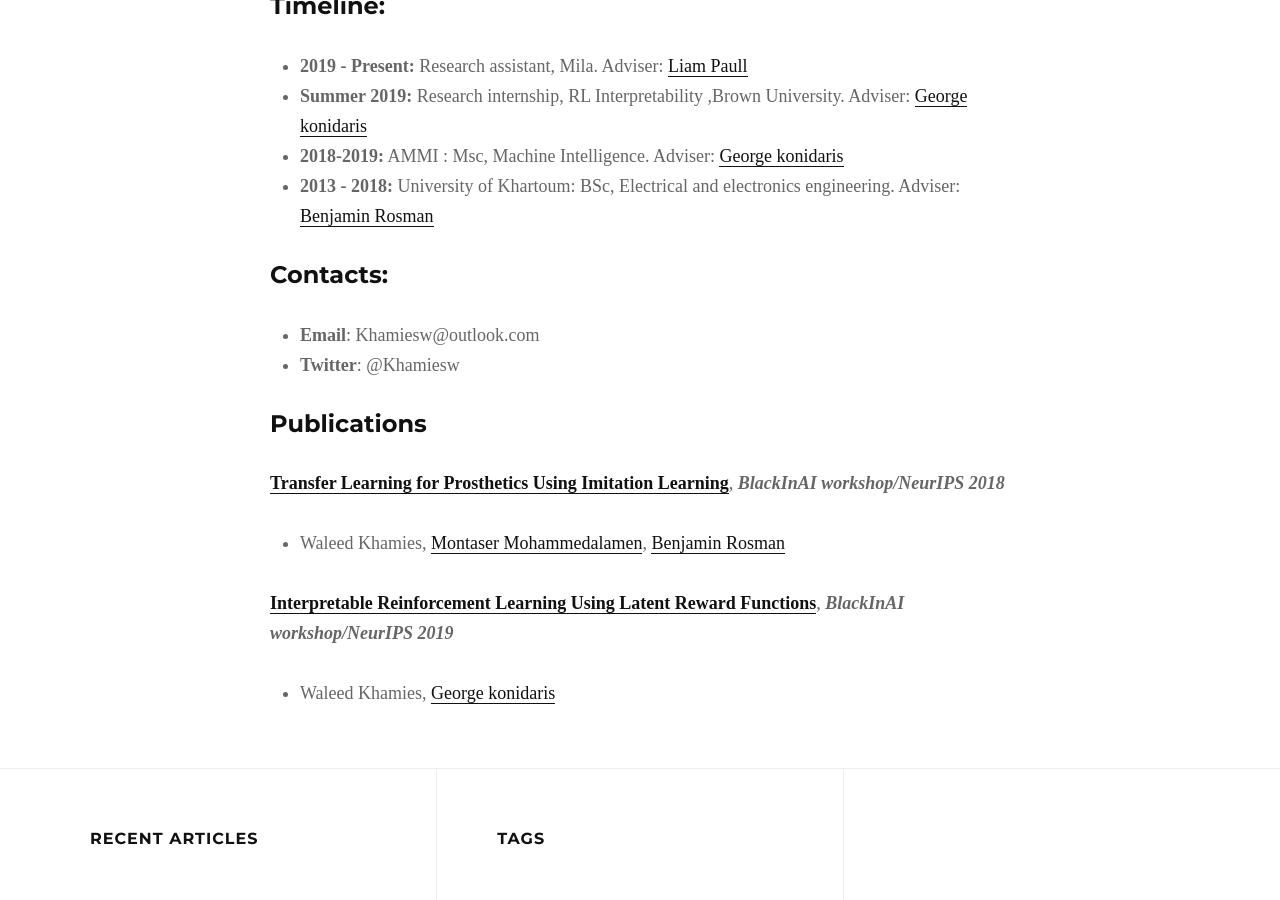
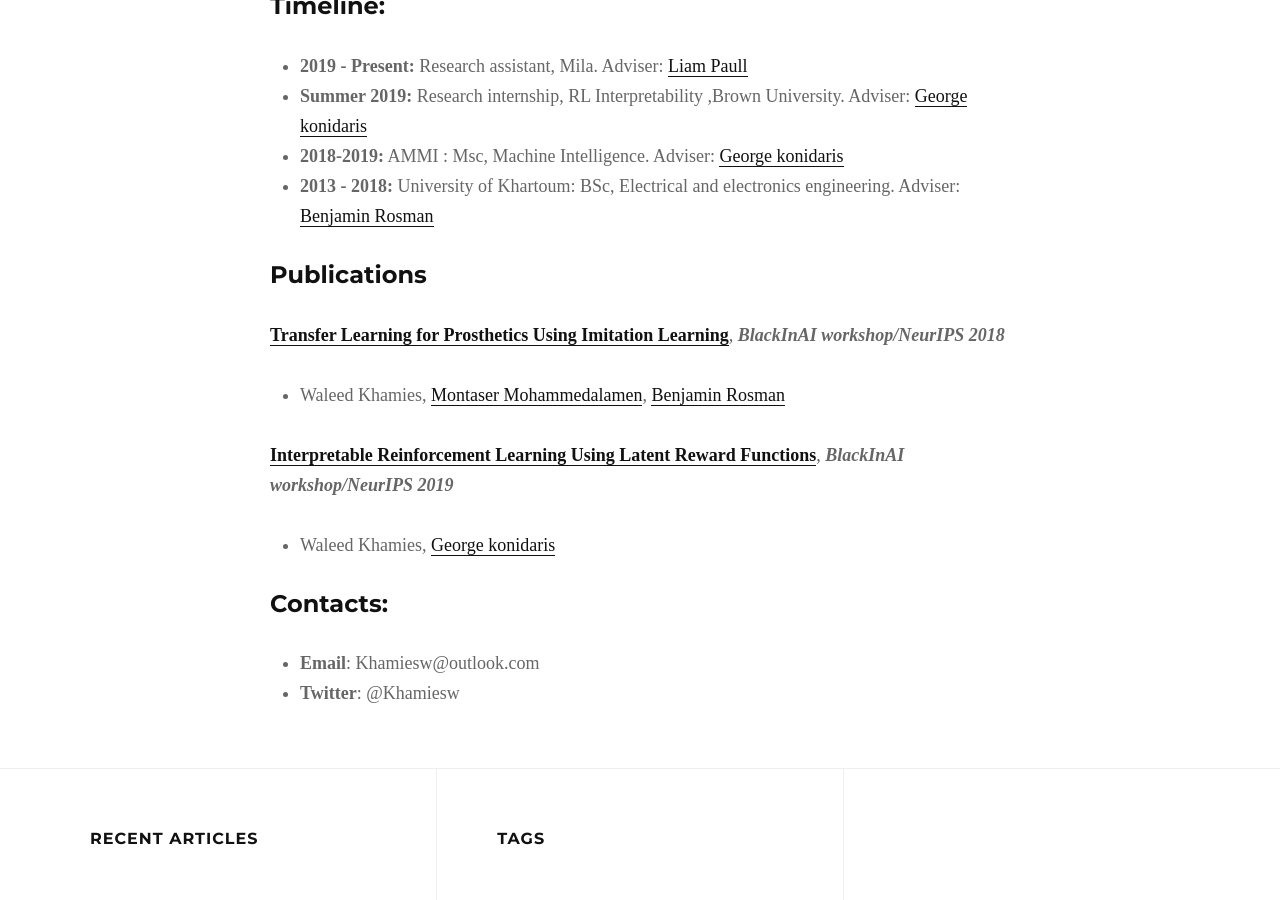
Before and after one commit to Waleed-Daud/Waleed-Daud.github.io, a Jekyll site: the page built from about.md, in a window 1280 px wide and 900 px high, scrolled down 938 px. Built offline with Jekyll 4.4.1, drawn with Linux system fonts in a browser that asks for light colours; some web fonts are replaced; part of the change alters nothing that is shown.

```diff
--- a/about.md
+++ b/about.md
@@ -16,15 +16,6 @@ My research interest is reinforcement learning, where I'm interested in Interpre
 - **2018-2019:** AMMI : Msc, Machine Intelligence. Adviser: [George konidaris](http://cs.brown.edu/people/gdk/)
 - **2013 - 2018:** University of Khartoum: BSc, Electrical and electronics engineering. Adviser:  [Benjamin Rosman](https://www.benjaminrosman.com/)
 
-
-
-#### **Contacts:**
-
-- **Email**: Khamiesw@outlook.com
--  **Twitter**: @Khamiesw
-
-
-
 #### **Publications**
 
 [**Transfer Learning for Prosthetics Using Imitation Learning**]( https://arxiv.org/abs/1901.04772), ***BlackInAI workshop/NeurIPS 2018***
@@ -34,3 +25,8 @@ My research interest is reinforcement learning, where I'm interested in Interpre
 **[Interpretable Reinforcement Learning Using Latent Reward Functions](https://www.researchgate.net/publication/341655789_Interpretable_Reinforcement_Learning_Using_Latent_Reward_Functions)**, ***BlackInAI workshop/NeurIPS 2019***
 
 - Waleed Khamies, [George konidaris](https://scholar.google.com/citations?user=9UERvVEAAAAJ&hl=en)
+
+#### **Contacts:**
+
+- **Email**: Khamiesw@outlook.com
+-  **Twitter**: @Khamiesw
```
